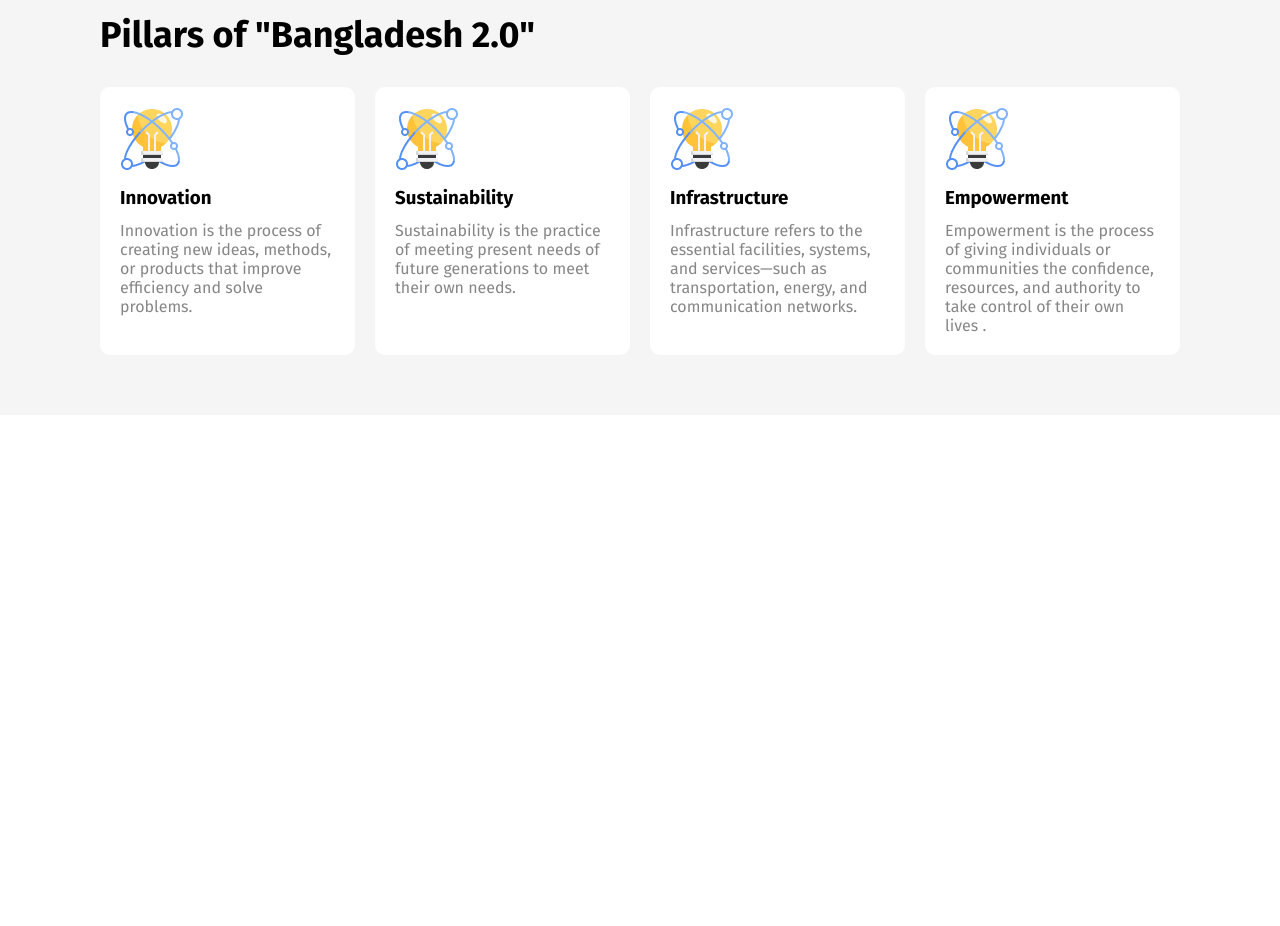
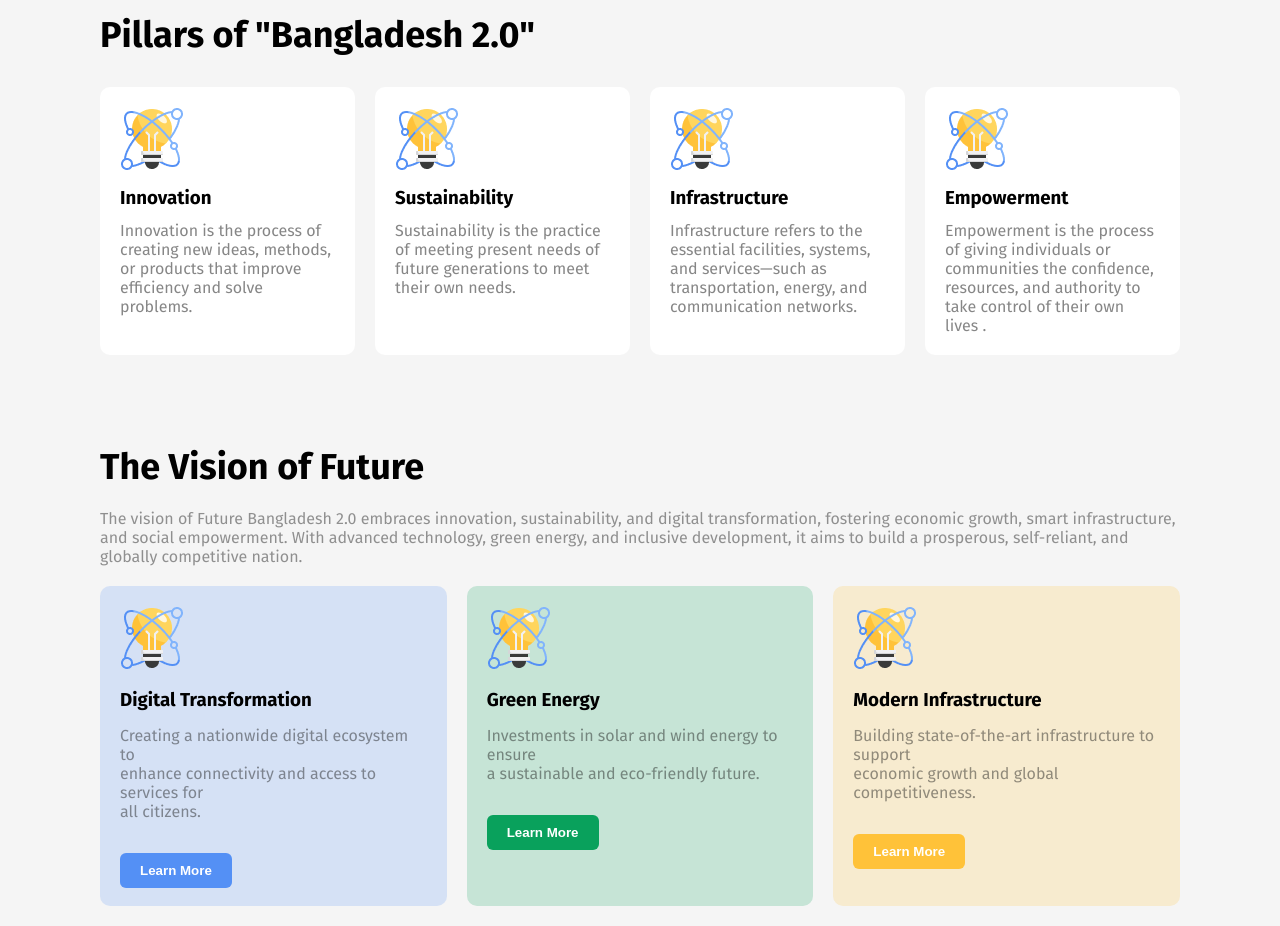
Before and after one commit to Tauhid25/B11A1-Assignment-1-rev, a plain HTML site: page index.html in a window 1280 px wide. Shown: the part 641-1567 px from the top of the page. Before the commit the page ends 1056 px from the top, so only its background shows below. Drawn offline with Linux system fonts and the light colour scheme.

Commit message:
vision section added

```diff
--- a/index.html
+++ b/index.html
@@ -68,8 +68,39 @@
                 </div>
             </div>
         </section>
+
+          <!-- Vision section -->
+          <section class="vision-section">
+            <h1 class="vision-main-title">The Vision of Future</h1>
+            <p class="vision-main-description">The vision of Future Bangladesh 2.0 embraces innovation, sustainability,
+                and digital transformation, fostering economic growth, smart infrastructure, and social empowerment.
+                With advanced technology, green energy, and inclusive development, it aims to build a prosperous,
+                self-reliant, and globally competitive nation.</p>
+            <div class="vision-container">
+                <div class="vision-card1">
+                    <img src="assets/card-icon.png" alt="">
+                    <h3 class="vision-card-title">Digital Transformation</h3>
+                    <p class="vision-card-description">Creating a nationwide digital ecosystem to <br> enhance
+                        connectivity and access to services for <br> all citizens.</p>
+                    <button class="learn-btn1">Learn More</button>
+                </div>
+                <div class="vision-card2">
+                    <img src="assets/card-icon.png" alt="">
+                    <h3 class="vision-card-title">Green Energy</h3>
+                    <p class="vision-card-description">Investments in solar and wind energy to ensure <br> a sustainable
+                        and eco-friendly future.</p>
+                    <button class="learn-btn2">Learn More</button>
+                </div>
+                <div class="vision-card3">
+                    <img src="assets/card-icon.png" alt="">
+                    <h3 class="vision-card-title">Modern Infrastructure</h3>
+                    <p class="vision-card-description">Building state-of-the-art infrastructure to support <br> economic
+                        growth and global competitiveness.</p>
+                    <button class="learn-btn3">Learn More</button>
+                </div>
+            </div>
+        </section>
     </main>
-
 
 </body>
 
--- a/styles/style.css
+++ b/styles/style.css
@@ -119,3 +119,100 @@ main {
 .pillar-card-description {
     color: #0E0E0E80;
 }
+.vision-section {
+    margin: 0px 100px;
+    padding: 20px 0px;
+}
+
+.vision-main-title {
+    font-size: 36px;
+    font-weight: 700;
+    padding-top: 10px;
+    padding-bottom: 8px;
+}
+
+.vision-container {
+    display: flex;
+    column-gap: 20px;
+}
+
+.vision-card-title {
+    padding: 15px 0px;
+}
+
+.vision-card1 {
+    width: 390px;
+    height: 280px;
+    background-color: #5490F533;
+    padding: 20px;
+    border-radius: 10px;
+
+}
+
+.vision-card2 {
+    width: 390px;
+    height: 280px;
+    background-color: #C6E4D6;
+    padding: 20px;
+    border-radius: 10px;
+}
+
+.vision-card3 {
+    width: 390px;
+    height: 280px;
+    background-color: #F7EBCF;
+    padding: 20px;
+    border-radius: 10px;
+}
+
+.vision-main-description {
+    padding: 12px 0px 20px;
+    color: #0E0E0E70;
+}
+
+.vision-card-description {
+    padding-bottom: 32px;
+    color: #0E0E0E70;
+}
+
+.learn-btn1 {
+    padding: 10px 20px;
+    border-radius: 6px;
+    background-color: #5490F5;
+    color: white;
+    border: none;
+    font-weight: bold;
+}
+
+.learn-btn1:hover {
+    background-color: white;
+    color: #5490F5;
+}
+
+.learn-btn2 {
+    padding: 10px 20px;
+    border-radius: 6px;
+    background-color: #09A15C;
+    color: white;
+    border: none;
+    font-weight: bold;
+}
+
+.learn-btn2:hover {
+    background-color: white;
+    color: #09A15C;
+}
+
+.learn-btn3 {
+    padding: 10px 20px;
+    border-radius: 6px;
+    background-color: #FFC239;
+    color: white;
+    border: none;
+    font-weight: bold;
+}
+
+.learn-btn3:hover {
+    background-color: white;
+    color: #FFC239;
+}
```
